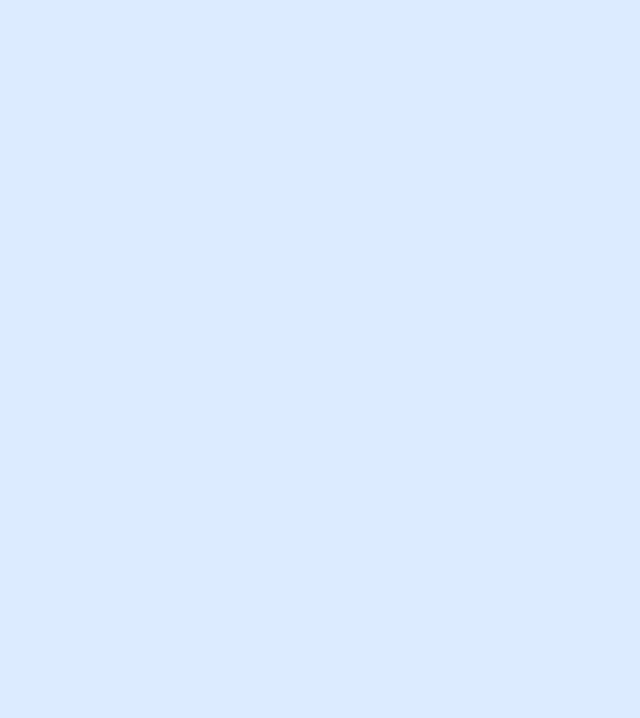
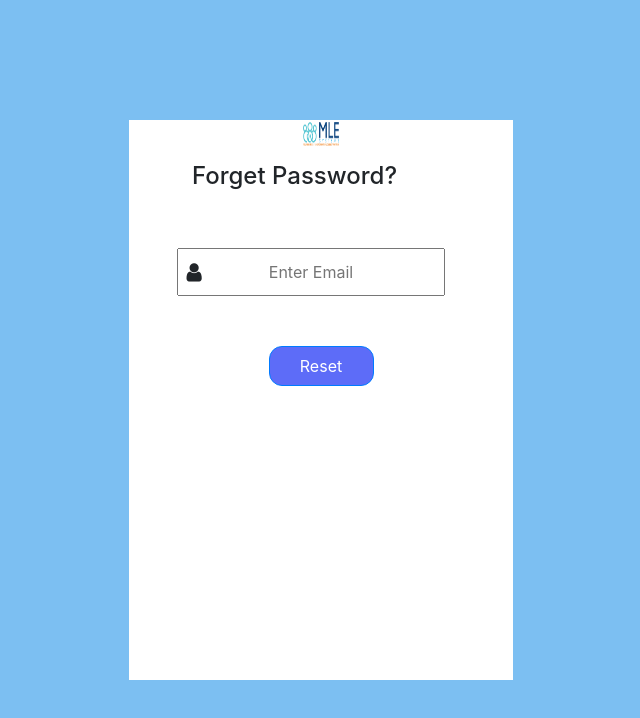
Before and after one commit to gyash3456/CompanyManagementPortal, a React (Create React App) app: page /forget in a window 1280 px wide. Before the commit this address had no page. Shown: the top 718 px of the page, without its empty margins (319-959 px from the left). Built offline with nearby package versions, Linux system fonts and the light colour scheme; a web font is replaced by a local one.

Commit message:
forgetpage

```diff
--- a/package.json
+++ b/package.json
@@ -2,7 +2,7 @@
   "name": "frontend",
   "version": "0.1.0",
   "private": true,
-  "proxy":"http://localhost:8080/",
+  "proxy": "http://localhost:8080/",
   "dependencies": {
     "@emotion/react": "^11.9.3",
     "@emotion/styled": "^11.9.3",
@@ -10,6 +10,7 @@
     "@testing-library/jest-dom": "^5.16.4",
     "@testing-library/react": "^13.3.0",
     "@testing-library/user-event": "^13.5.0",
+    "axios": "^0.27.2",
     "bootstrap": "^5.1.3",
     "react": "^18.2.0",
     "react-dom": "^18.2.0",
--- a/src/App.js
+++ b/src/App.js
@@ -13,17 +13,20 @@ import EmployeeDetail from './components/EmployeeDetail';
 import EmployeeAdd from './components/Employeeadd';
 import PrivateRoute from './components/util/PrivateRoute';
 import EditEmployee from './components/EditEmployee';
+import Forget from './components/Forget';
 
 function App() {
   return (
     <>
+    {/* <Forget/> */}
       <Routes>
        <Route exact path="/" element={<Login/>}/>
-       <Route exact path="/resetpassword" element={<ResetPassword/>}/>
+       <Route  path="/resetpassword/:tkn" element={<ResetPassword/>}/>
        <Route exact path="/landingpage/:role" element={<PrivateRoute><LandingPage/></PrivateRoute>}/>
        <Route exact path="/landingpage/admin/employeedetails" element={<PrivateRoute><EmployeeDetail/></PrivateRoute>}/>
        <Route exact path="/landingpage/admin/addemployee" element={<PrivateRoute><EmployeeAdd/></PrivateRoute>}/>
        <Route exact path="/landingpage/admin/:id" element={<EditEmployee/>}/>
+       <Route exact path="/forget/" element={<Forget/>}/>
     </Routes>
     </>
   );
--- a/src/components/EditEmployee.js
+++ b/src/components/EditEmployee.js
@@ -1,5 +1,5 @@
 import { useState,useEffect} from "react";
-import axios from 'axios'
+import axios from 'axios';
 import React from "react";
 import './EditEmployee.css';
 import editpic from './../assets/edit1.svg';
--- /dev/null
+++ b/src/components/Forget.css
@@ -0,0 +1,10 @@
+.dialoguebox-labelforget{
+    text-align: center;
+    padding: top 30%;
+    text-size:bold;
+}
+
+.logofor{
+    text-align: left;
+    padding-left: 12%;
+}
--- /dev/null
+++ b/src/components/Forget.js
@@ -0,0 +1,65 @@
+import React, { useEffect } from 'react'
+import './login.css'
+import pic from './../assets/mlelogo.png'
+import { useState } from 'react'
+import axios from 'axios';
+
+function Forget() {
+  const initialValues = { password: "", confirmPassword: ""};
+  const [formValues, setFormValues] = useState(initialValues);
+  const [formErrors,setFormErrors]= useState({});
+  const [isSubmit,setIsSubmit]=useState(false);
+
+
+  const handleSubmit= async()=>{
+    console.log(formValues);debugger;
+    const apiUrl = "api/auth/forgot-password";
+    apiUrl  = `${apiUrl}?formValues=${(formValues)}`
+    const res = await axios.post(apiUrl);
+
+  }
+
+
+  return (
+    <form onSubmit={handleSubmit} >
+
+      <div className='dialoguebox-wrapper'>
+
+        <div className='dialoguebox'>
+        <div className='logofor'>
+            <img className='logoforget' src={pic} /></div>
+
+          <div className='label'>
+
+            <h4 className='dialoguebox-labelforget'>Forget Password?</h4>
+          </div>
+
+
+
+          <div className="input-icons">
+
+
+            <i className=" align-middle fa fa-user icon fa-lg mt-7"></i>
+            <input className="input-field" placeholder='Enter Email' type="email" name="email"value={formValues.email} onChange={(e)=> setFormValues(e.target.value)}></input>
+            <p>{formErrors.email}</p>
+
+            <br />
+
+
+
+          </div>
+
+          <div><button  className="btn btn-primary" onClick={handleSubmit}>Reset</button></div>
+
+
+        </div>
+
+
+
+
+      </div>
+    </form>
+  )
+}
+
+export default Forget
--- a/src/components/Login.js
+++ b/src/components/Login.js
@@ -139,7 +139,7 @@ function Login() {
           </div>
 
           <div className='forget'>
-            <Link to='/resetpassword'>Forgot Password?</Link>
+            <Link to='/forget'>Forgot Password?</Link>
             </div>
 
           <div>
--- a/src/components/ResetPassword.js
+++ b/src/components/ResetPassword.js
@@ -90,7 +90,7 @@ function ResetPassword() {
 
           </div>
 
-          <div><button  className="btn btn-primary">Login</button></div>
+          <div><button  className="btn btn-primary">Reset</button></div>
 
 
         </div>
```
Also changed, not shown: 1 other file (tests, documents, lock files or other folders).
